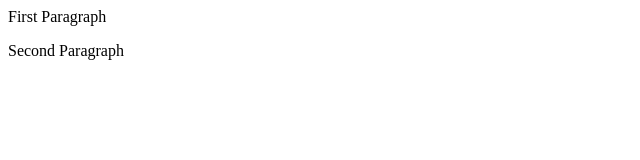
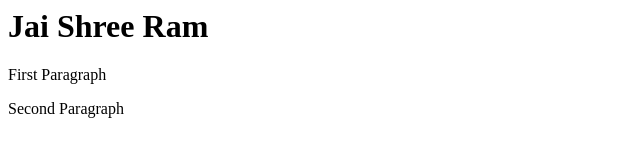
Before and after one commit to Raghav-Garg-007/Project_1, a plain HTML site: page index.html in a window 1280 px wide. Shown: the whole page, without its empty margins (0-640 px from the left). Drawn offline with Linux system fonts and the light colour scheme.

Commit message:
Learning

```diff
--- a/index.html
+++ b/index.html
@@ -1,2 +1,5 @@
+<head>
+    <h1>Jai Shree Ram</h1>
 <p>First Paragraph</p>
 <p>Second Paragraph</p>
+</head>
```
